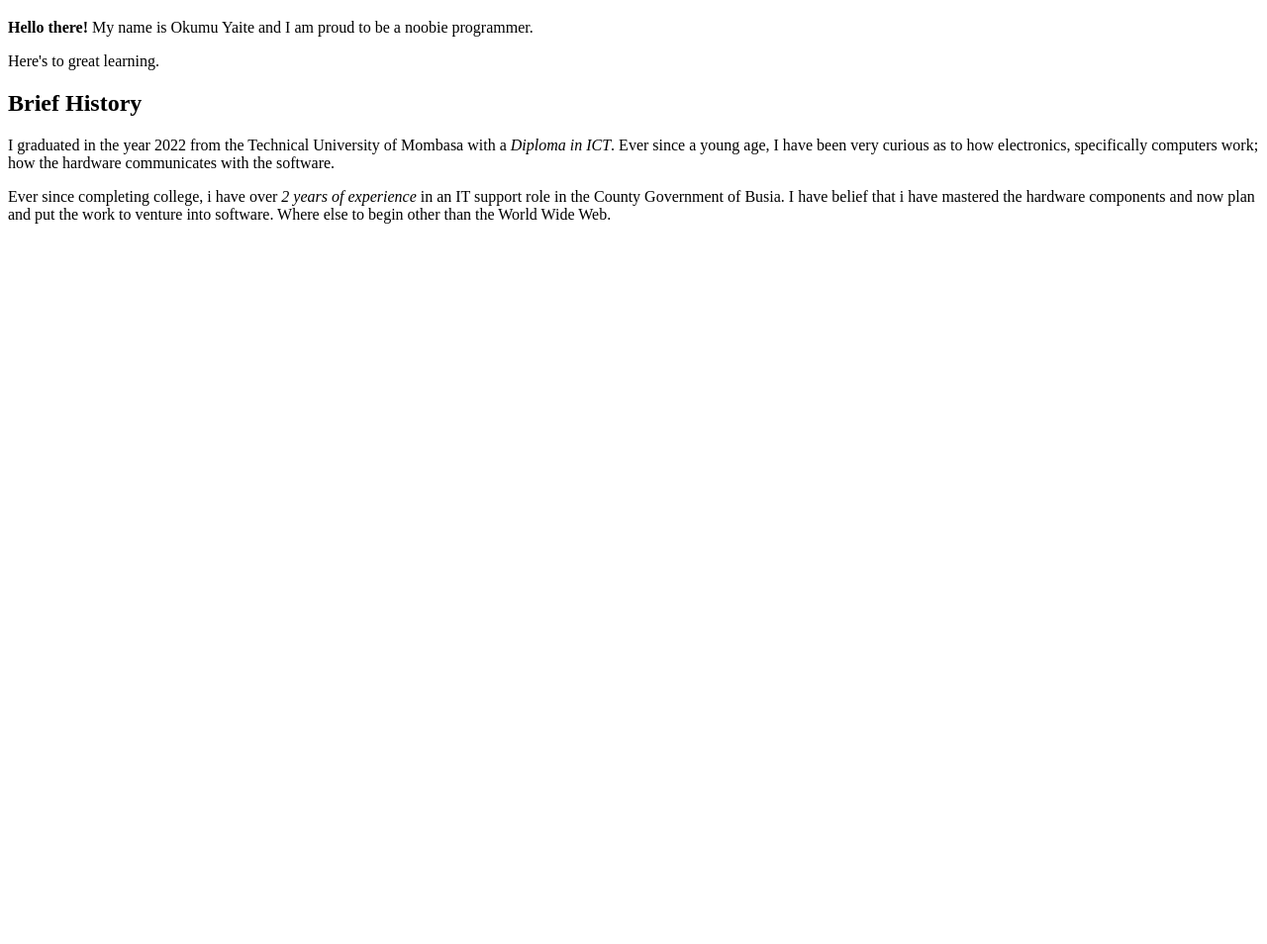
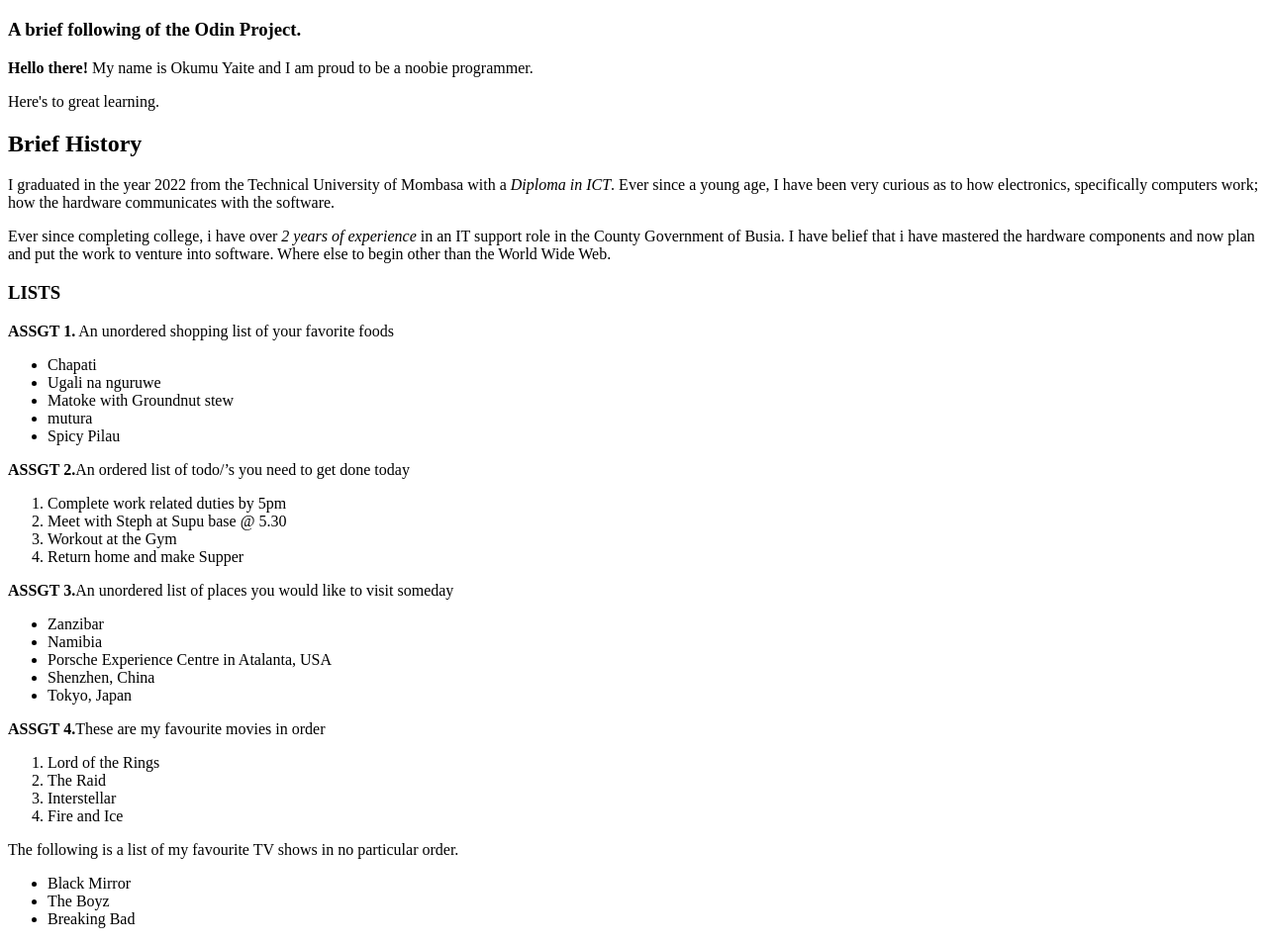
Before and after one commit to Trevor63/boiler-plate, a plain HTML site: page index.html in a window 1280 px wide. Shown: the part 61-1015 px from the top of the page at 99% size. Before the commit the page ends 800 px from the top, so only its background shows below. Drawn offline with Linux system fonts and the light colour scheme.

Commit message:
add index.html

```diff
--- a/index.html
+++ b/index.html
@@ -8,6 +8,7 @@
 </head>
 <body>
     <h1>Niaje Dunia!</h1>
+    <h3>A brief following of the Odin Project.</h3>
     <!-- with this I try out the VS Code shortcut for comments. it worked, yaay! -->
     <p><strong>Hello there! </strong>My name is Okumu Yaite and I am proud to be a noobie programmer.</p>
     <p>Here's to great learning.</p>
@@ -16,5 +17,49 @@
     that makesthe browser ignore the text between these brackts?-->
     <p>I graduated in the year 2022 from the Technical University of Mombasa with a <em>Diploma in ICT</em>. Ever since a young age, I have been very curious as to how electronics, specifically computers work; how the hardware communicates with the software.</p>
     <p>Ever since completing college, i have over <em>2 years of experience </em>in an IT support role in the County Government of Busia. I have belief that i have mastered the hardware components and now plan and put the work to venture into software. Where else to begin other than the World Wide Web.</p>
+    <h3>LISTS</h3>
+    <p><strong>ASSGT 1.</strong> An unordered shopping list of your favorite foods
+        <ul>
+            <li>Chapati</li>
+            <li>Ugali na nguruwe</li>
+            <li>Matoke with Groundnut stew</li>
+            <li>mutura</li>
+            <li>Spicy Pilau</li>
+        </ul>
+    </p>
+    <p><strong>ASSGT 2.</strong>An ordered list of todo/’s you need to get done today
+        <ol>
+            <li>Complete work related duties by 5pm</li>
+            <li>Meet with Steph at Supu base @ 5.30</li>
+            <li>Workout at the Gym</li>
+            <li>Return home and make Supper</li>
+        </ol>
+    </p>
+    <p><strong> ASSGT 3.</strong>An unordered list of places you would like to visit someday
+        <ul>
+            <li>Zanzibar</li>
+            <li>Namibia</li>
+            <li>Porsche Experience Centre in Atalanta, USA</li>
+            <li>Shenzhen, China</li>
+            <li>Tokyo, Japan</li>
+
+        </ul>
+    </p>
+    <p><strong>ASSGT 4.</strong>These are my favourite movies in order
+        <ol>
+            <li>Lord of the Rings</li>
+            <li>The Raid</li>
+            <li>Interstellar</li>
+            <li>Fire and Ice</li>
+        </ol>
+    </p>
+    <p>The following is a list of my favourite TV shows in no particular order.
+        <ul>
+            <li>Black Mirror</li>
+            <li>The Boyz</li>
+            <li>Breaking Bad</li>
+        </ul>
+    </p>
+
 </body>
 </html>
```
